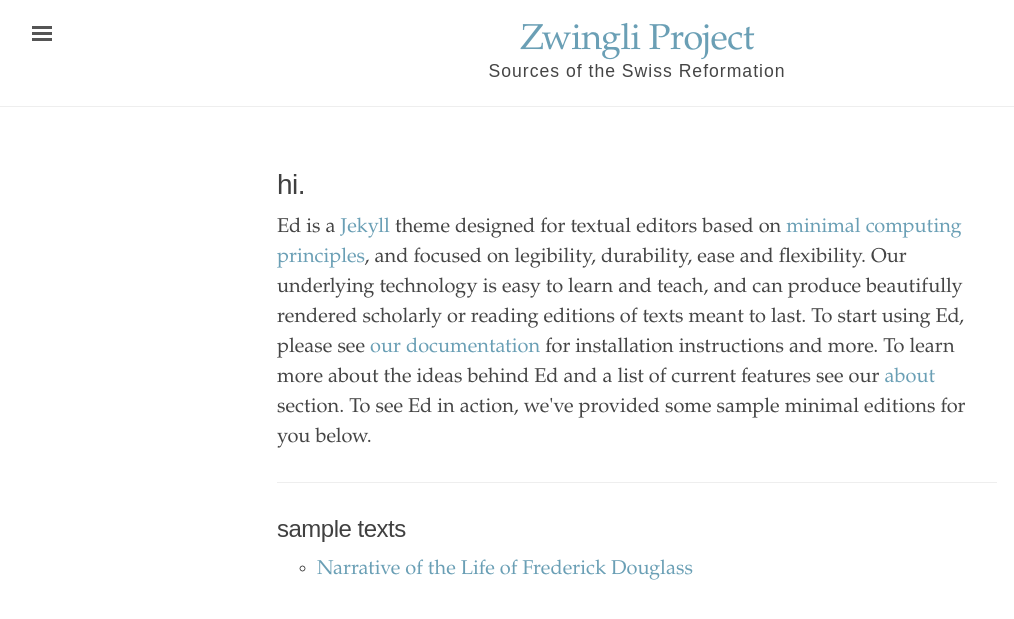
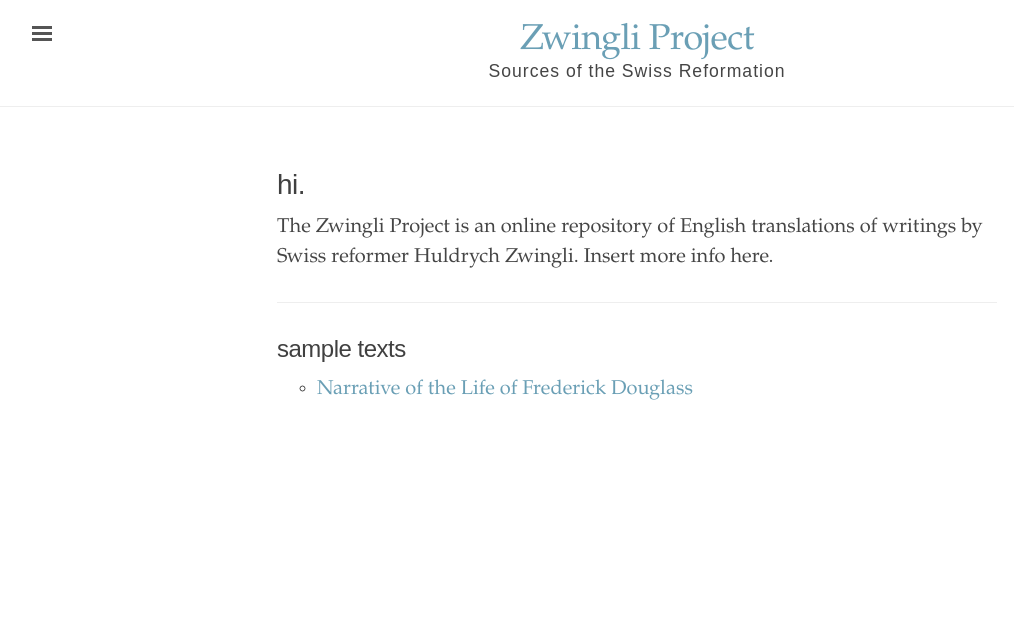
Before and after one commit to turicumzwingli/turicum, a Jekyll site: the page built from index.html, in a window 1280 px wide. Shown: the top 619 px of the page, without its empty margins (3-1017 px from the left). Built offline with Jekyll 4.4.1, drawn with Linux system fonts in a browser that asks for light colours.

Commit message:
Update index.html update home page

```diff
--- a/index.html
+++ b/index.html
@@ -6,14 +6,10 @@
   <h1>hi.</h1>
 
 <p>
-  Ed is a <a href="https://jekyllrb.com/" target="_blank">Jekyll</a> theme designed for textual
-  editors based on <a href="http://go-dh.github.io/mincomp/">minimal computing principles</a>, and
-  focused on legibility, durability, ease and flexibility. Our underlying technology is easy to
-  learn and teach, and can produce beautifully rendered scholarly or reading editions of texts meant
-  to last. To start using Ed, please see <a href="{{ site.baseurl }}/documentation/">our
-  documentation</a> for installation instructions and more. To learn more about the ideas behind Ed
-  and a list of current features see our <a href="{{ site.baseurl }}/about/">about</a> section. To
-  see Ed in action, we've provided some sample minimal editions for you below.
+  The Zwingli Project is an online repository of English translations of writings by Swiss reformer Huldrych Zwingli.
+
+Insert more info here.
+
 </p>
 </div>
 
```
